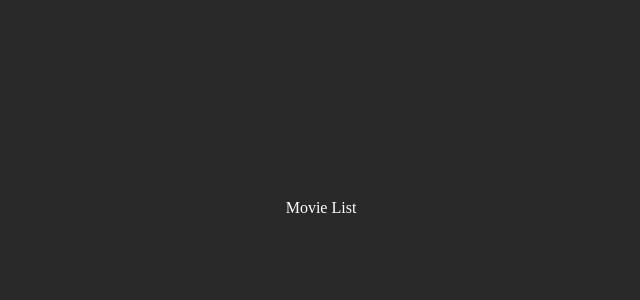
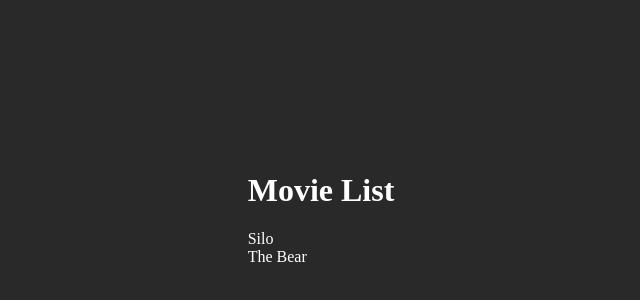
Before and after one commit to AllenCodess/Redux-Toolkit, a React (Vite) app: page / in a window 1280 px wide. Shown: the part 192-492 px from the top of the page, without its empty margins (319-959 px from the left). Built offline with nearby package versions, Linux system fonts and the light colour scheme.

Commit message:
connected the reducer to the store

```diff
--- a/src/components/MovieList.jsx
+++ b/src/components/MovieList.jsx
@@ -1,7 +1,14 @@
+import { useSelector, useDispatch } from "react-redux";
+
 export const MovieList = () => {
+  const movies = useSelector((state) => state.movies.movies);
+
   return (
     <div className="movie-container">
-      <p>Movie List</p>
+      <h1>Movie List</h1>
+      {movies.map((movie) => (
+        <div key={movie.id}>{movie.name}</div>
+      ))}
     </div>
   );
 };
--- a/src/slices/movieSlice.js
+++ b/src/slices/movieSlice.js
@@ -1,7 +1,10 @@
 import { createSlice } from "@reduxjs/toolkit";
 
 const initialState = {
-  movies: [],
+  movies: [
+    { id: 1, name: "Silo" },
+    { id: 2, name: "The Bear" },
+  ],
 };
 
 const movieSlice = createSlice({
--- a/src/store.js
+++ b/src/store.js
@@ -1,7 +1,10 @@
 import { configureStore } from "@reduxjs/toolkit";
+import movieReducer from "./slices/movieSlice";
 
 export const store = configureStore({
-  reducer: {},
+  reducer: {
+    movies: movieReducer,
+  },
 });
 
 export default store;
```
